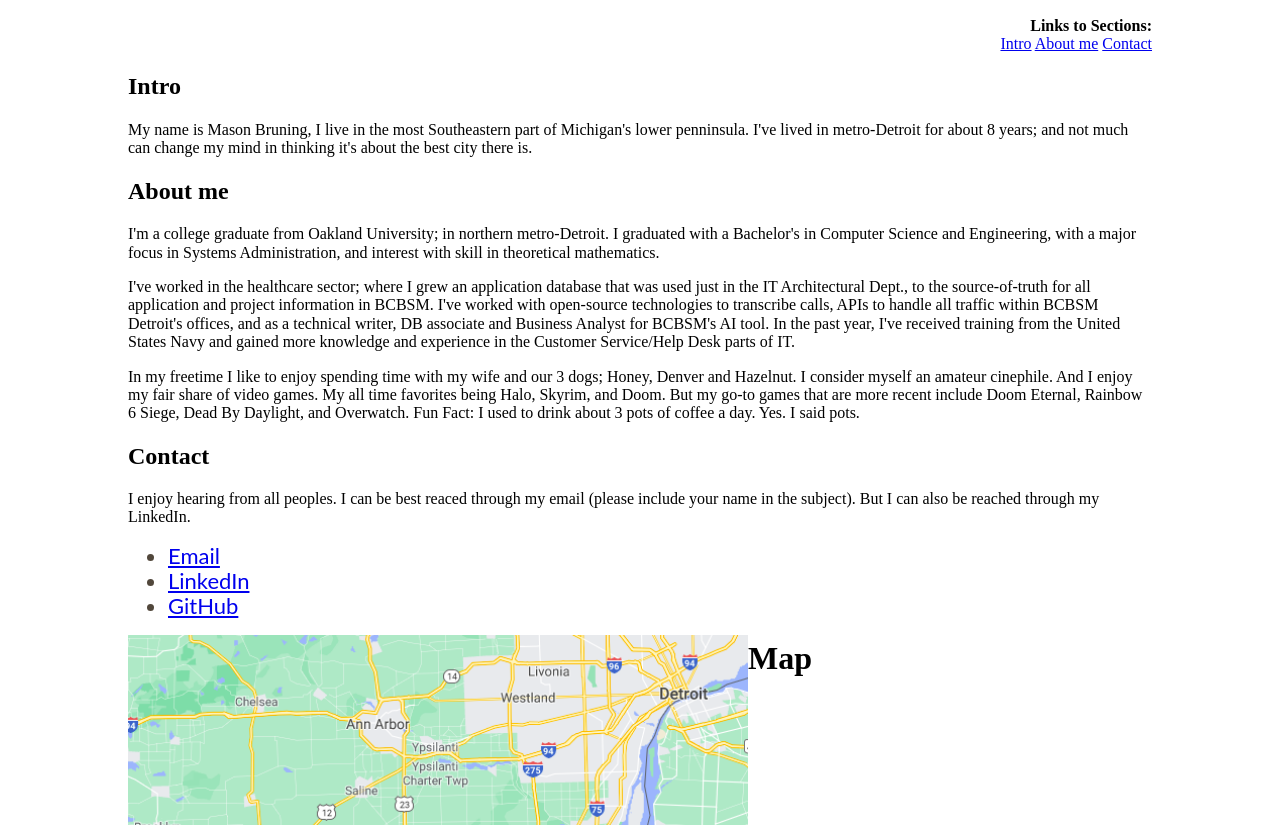
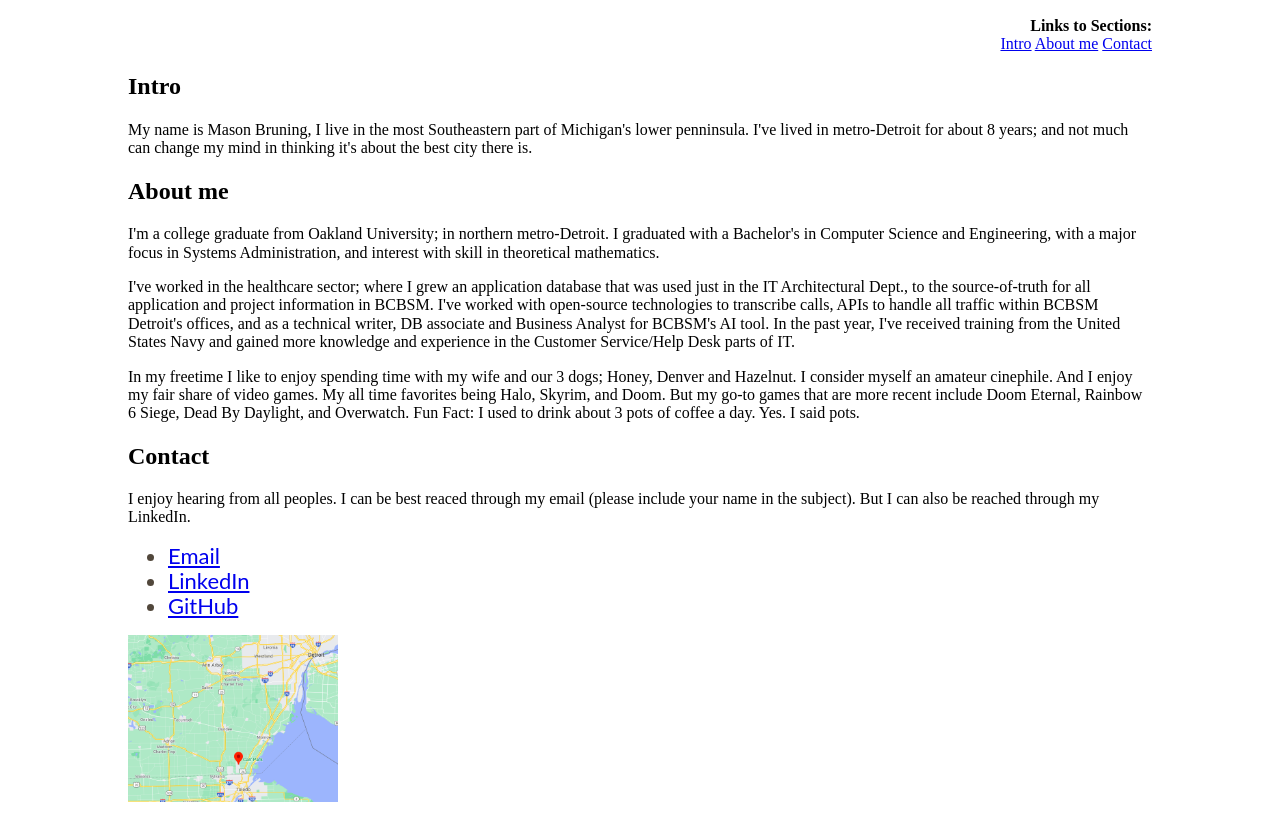
Before and after one commit to Invisibleman1921/htmlPortfolio, a plain HTML site: page index.html in a window 1280 px wide. Shown: the part 120-945 px from the top of the page. Drawn offline with nearby package versions, Linux system fonts and the light colour scheme.

Commit message:
Update style.css

```diff
--- a/style.css
+++ b/style.css
@@ -37,11 +37,11 @@ main em {
   text-align: right;
 }
 .imageContainer {
-  float: left;
-  width: 620px;
+  float: center;
+  width: 420px;
 }
 img {
-  width: 100%;
+  width: 50%;
 }
 li {
   font-family: 'Lato', sans-serif;
```
